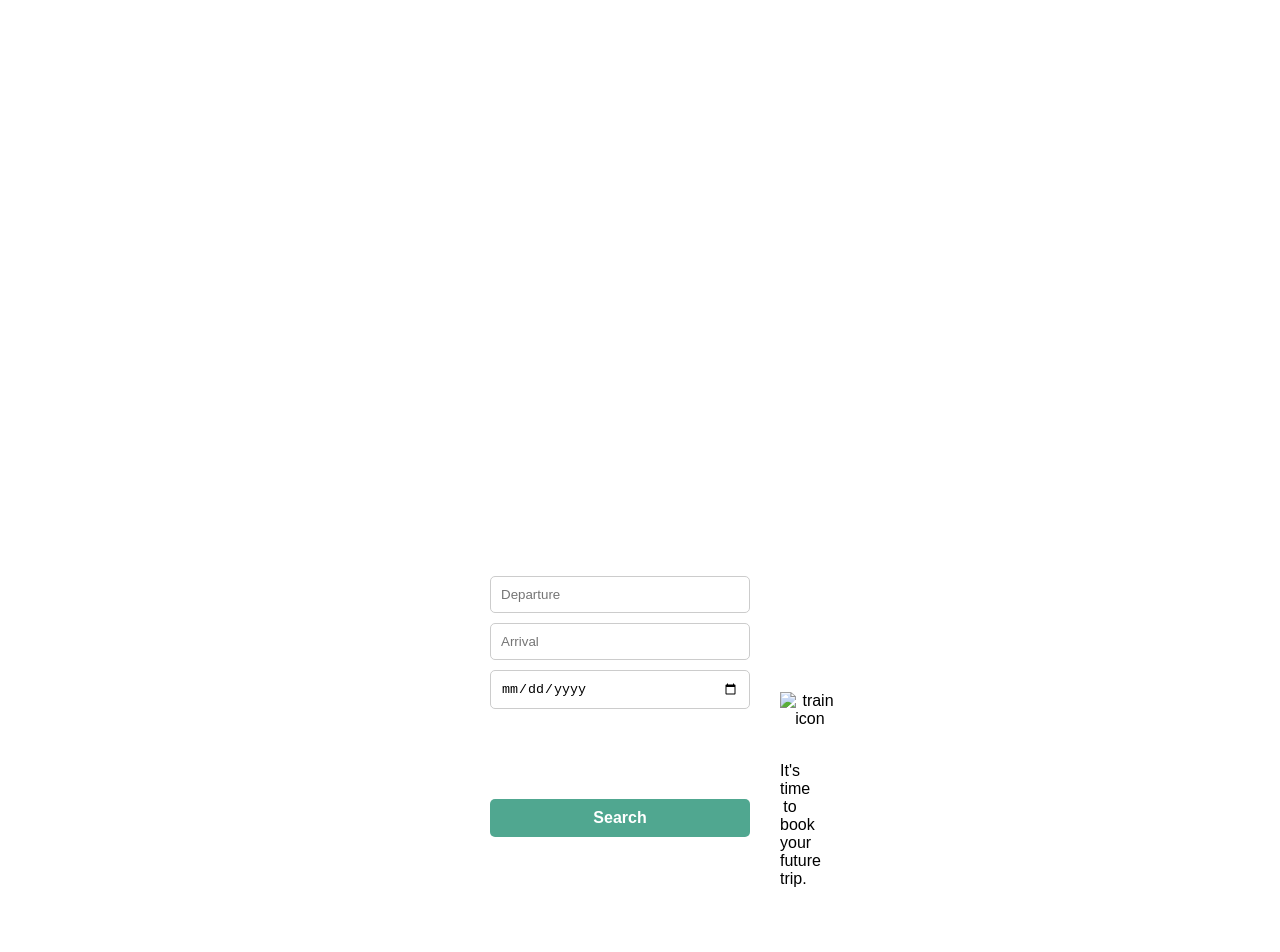
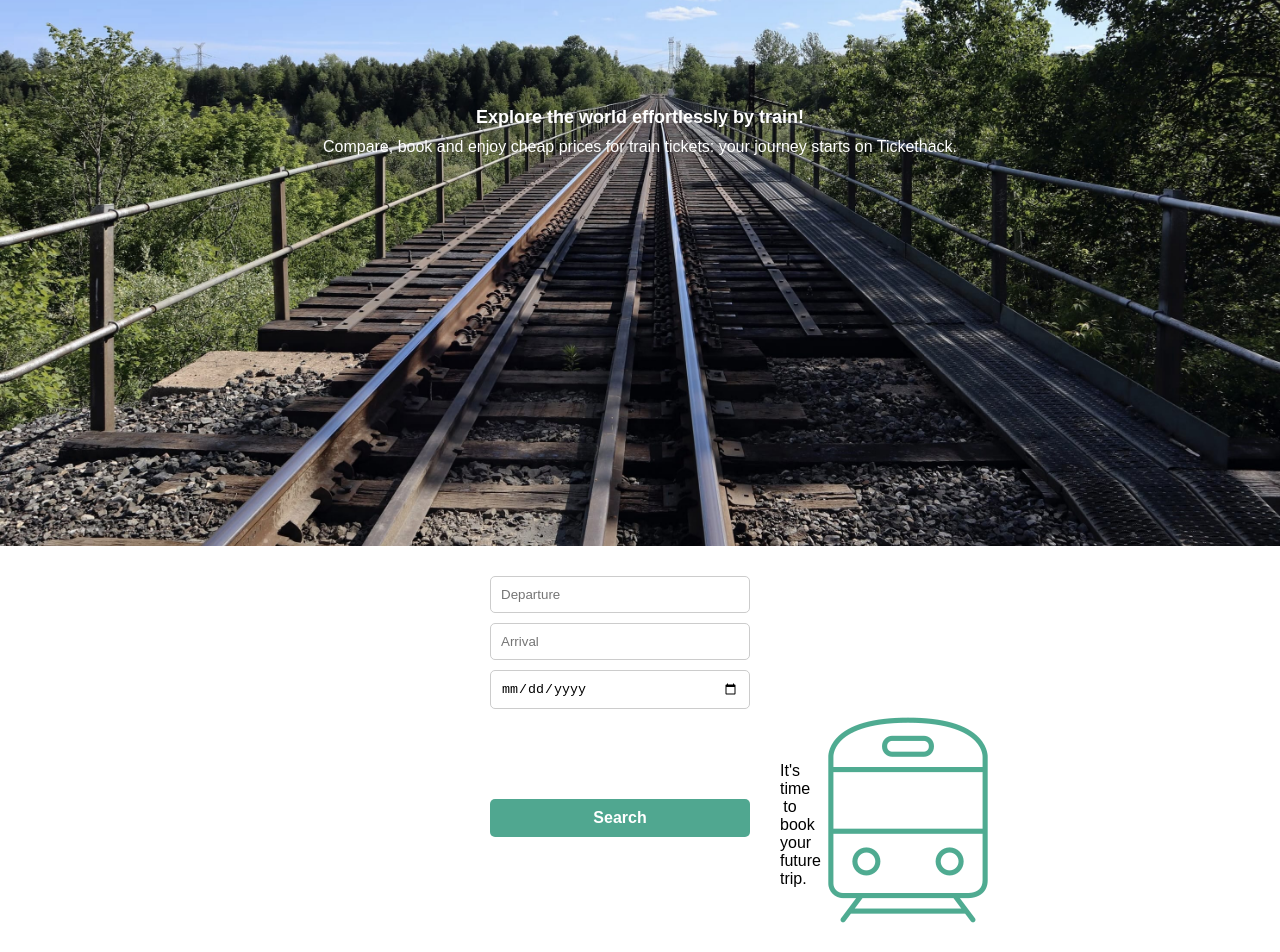
Before and after one commit to CashGenius/ticketjack-frontend, a website: page index.html in a window 1280 px wide. Shown: the part 254-1206 px from the top of the page. Before the commit the page ends 1142 px from the top, so only its background shows below. Drawn offline with Linux system fonts and the light colour scheme.

Commit message:
ajout url img

```diff
--- a/index.html
+++ b/index.html
@@ -23,7 +23,7 @@
         </div>
         <div class="information-box">
             <div class="train_icon">
-                <img src="frontend/images/train.png" alt="train icon">
+                <img src="./images/train.png" alt="train icon">
             </div>
             It's time to book your future trip.
         </div>
--- a/style.css
+++ b/style.css
@@ -10,7 +10,7 @@ body {
 }
 
 .background {
-    background: url('frontend/images/background.jpg') no-repeat center center/cover;
+    background: url('./images/background.jpg') no-repeat center center/cover;
     height: 100vh;
     display: flex;
     flex-direction: column;
```
